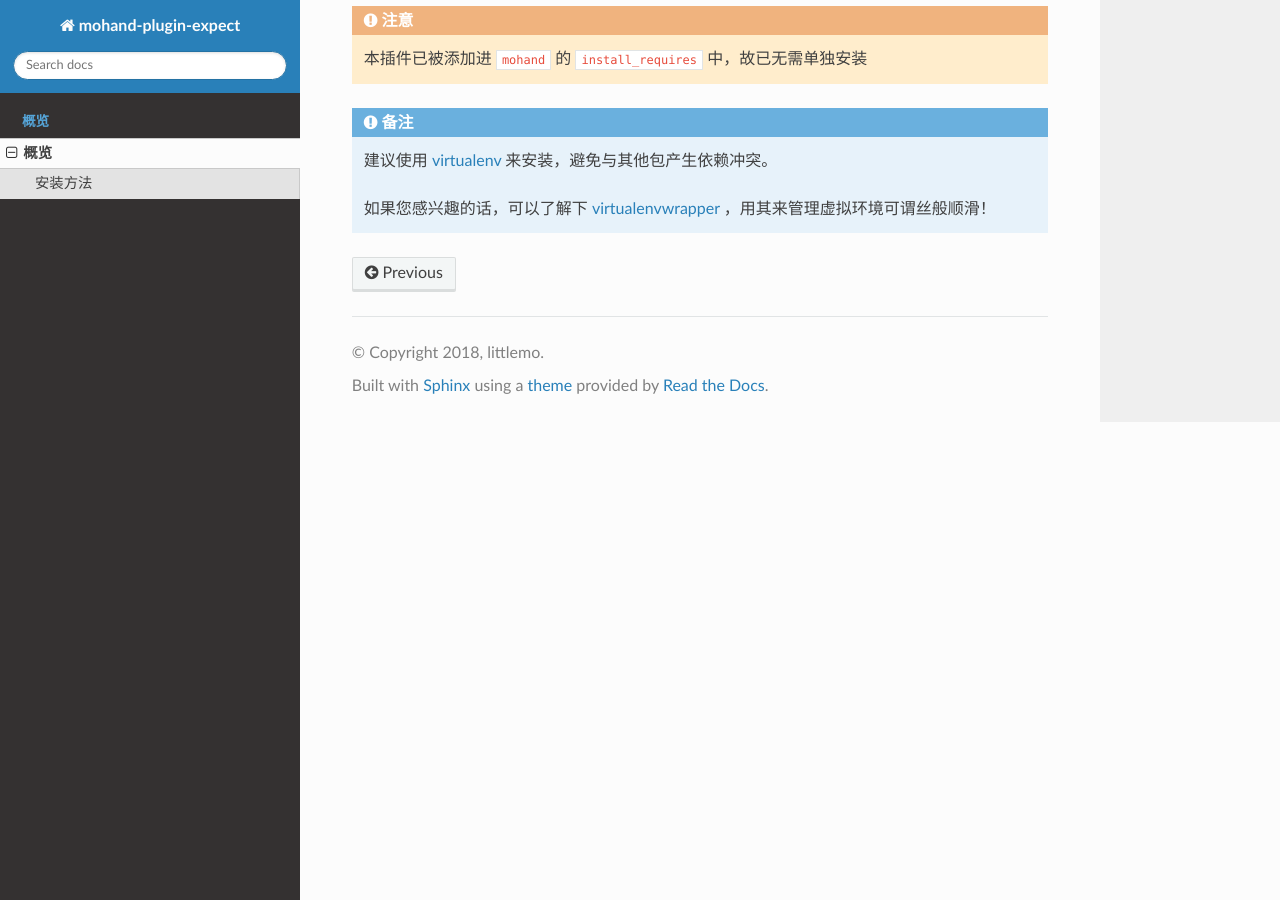
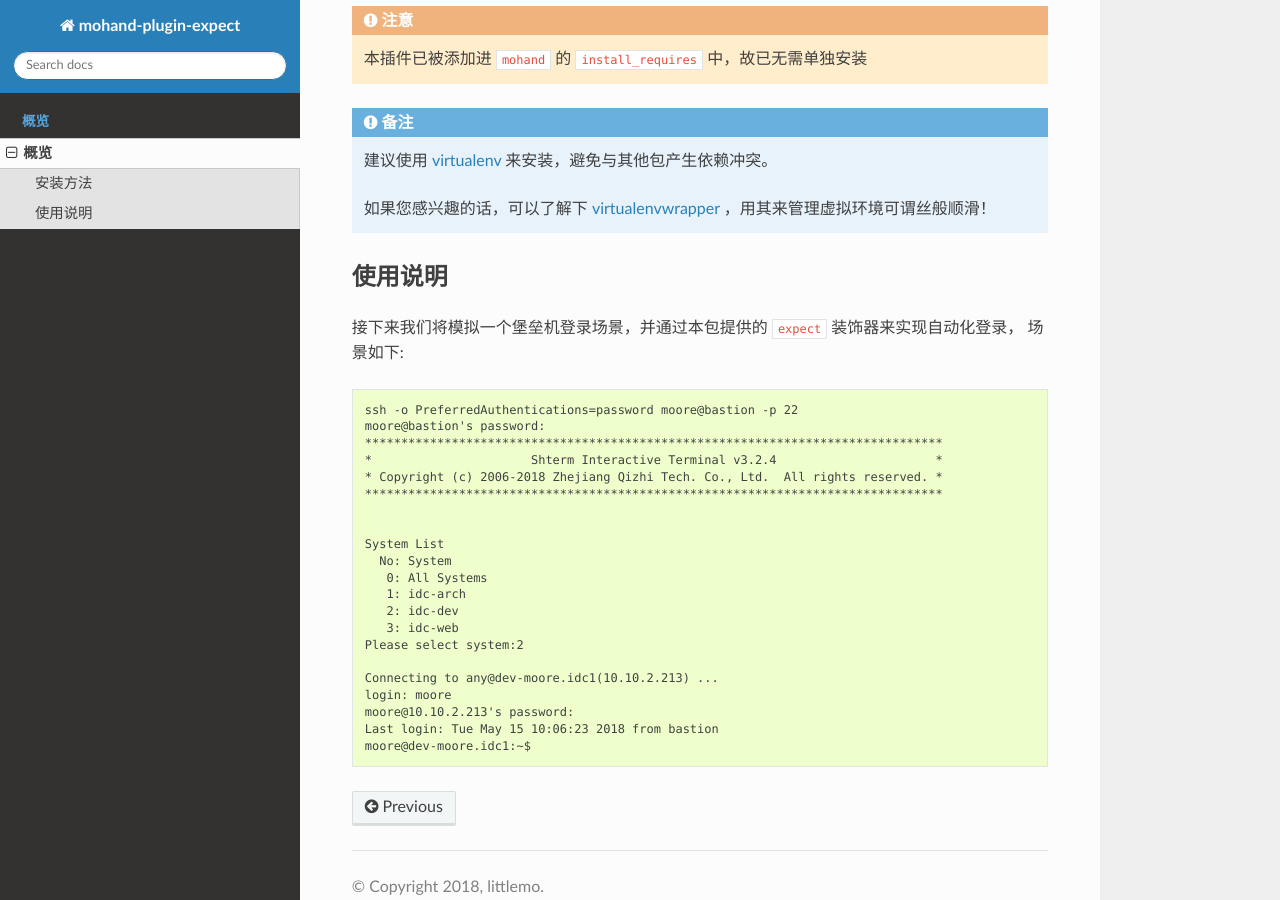
Before and after one commit to littlemo/mohand-plugin-expect, a Sphinx documentation site: the page built from docs/source/intro/overview.rst, in a window 1280 px wide and 900 px high, scrolled down 730 px. Built offline with Sphinx 7.4.7 and the Read the Docs theme 2.0.0, drawn with Linux system fonts in a browser that asks for light colours; formulas are drawn with MathJax 3; cross-references to code outside the pages are shown as plain code.

Commit message:
F: 编写概览中的使用说明，添加虚拟场景

```diff
--- a/docs/source/intro/overview.rst
+++ b/docs/source/intro/overview.rst
@@ -37,6 +37,34 @@
 
     如果您感兴趣的话，可以了解下 `virtualenvwrapper`_ ，用其来管理虚拟环境可谓丝般顺滑！
 
+使用说明
+========
+
+接下来我们将模拟一个堡垒机登录场景，并通过本包提供的 ``expect`` 装饰器来实现自动化登录，
+场景如下::
+
+    ssh -o PreferredAuthentications=password moore@bastion -p 22
+    moore@bastion's password:
+    ********************************************************************************
+    *                      Shterm Interactive Terminal v3.2.4                      *
+    * Copyright (c) 2006-2018 Zhejiang Qizhi Tech. Co., Ltd.  All rights reserved. *
+    ********************************************************************************
+
+
+    System List
+      No: System
+       0: All Systems
+       1: idc-arch
+       2: idc-dev
+       3: idc-web
+    Please select system:2
+
+    Connecting to any@dev-moore.idc1(10.10.2.213) ...
+    login: moore
+    moore@10.10.2.213's password:
+    Last login: Tue May 15 10:06:23 2018 from bastion
+    moore@dev-moore.idc1:~$
+
 
 .. _MoHand: http://mohand.rtfd.io/
 .. _pexpect: http://pexpect.rtfd.io/
```
